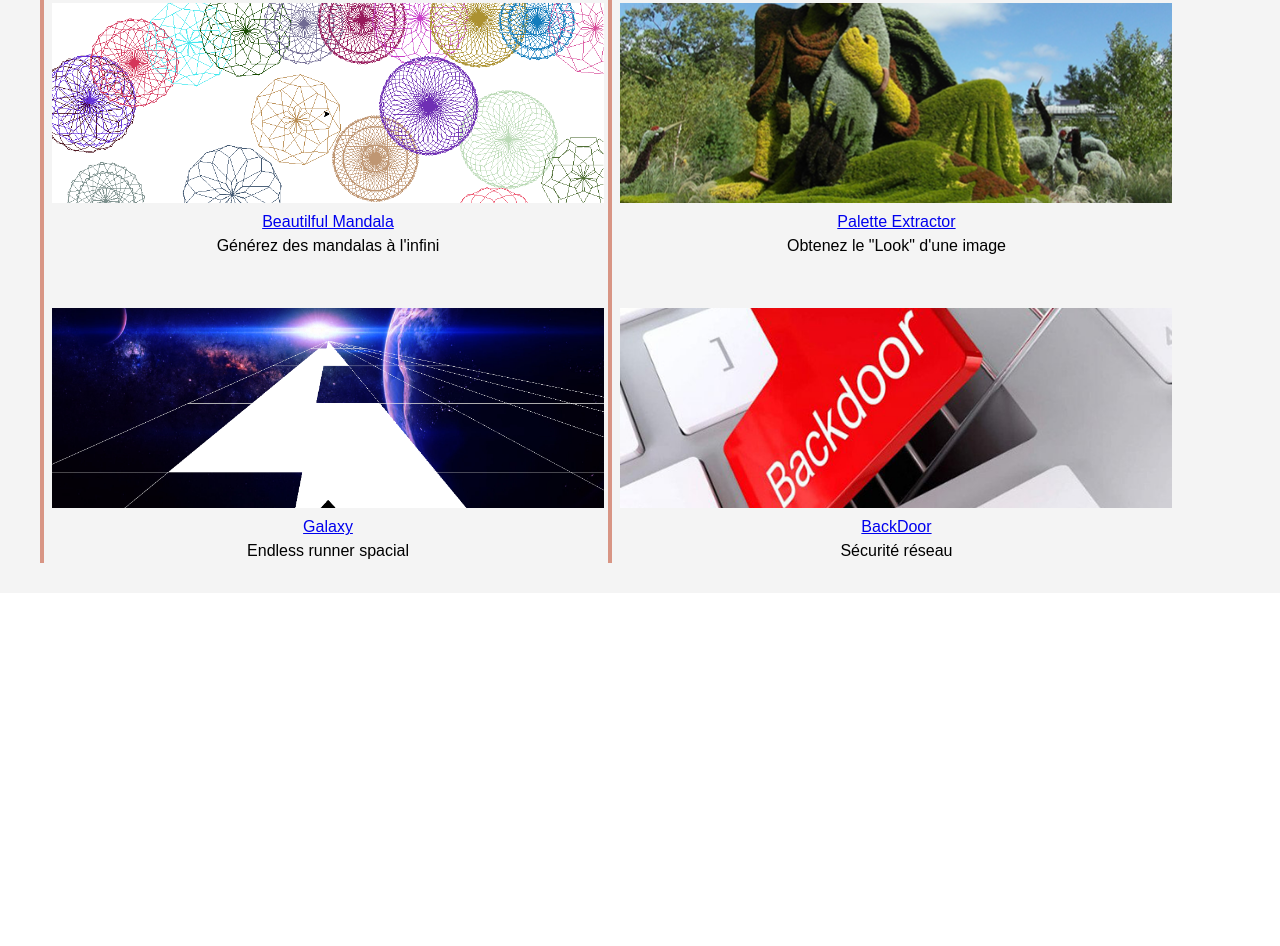
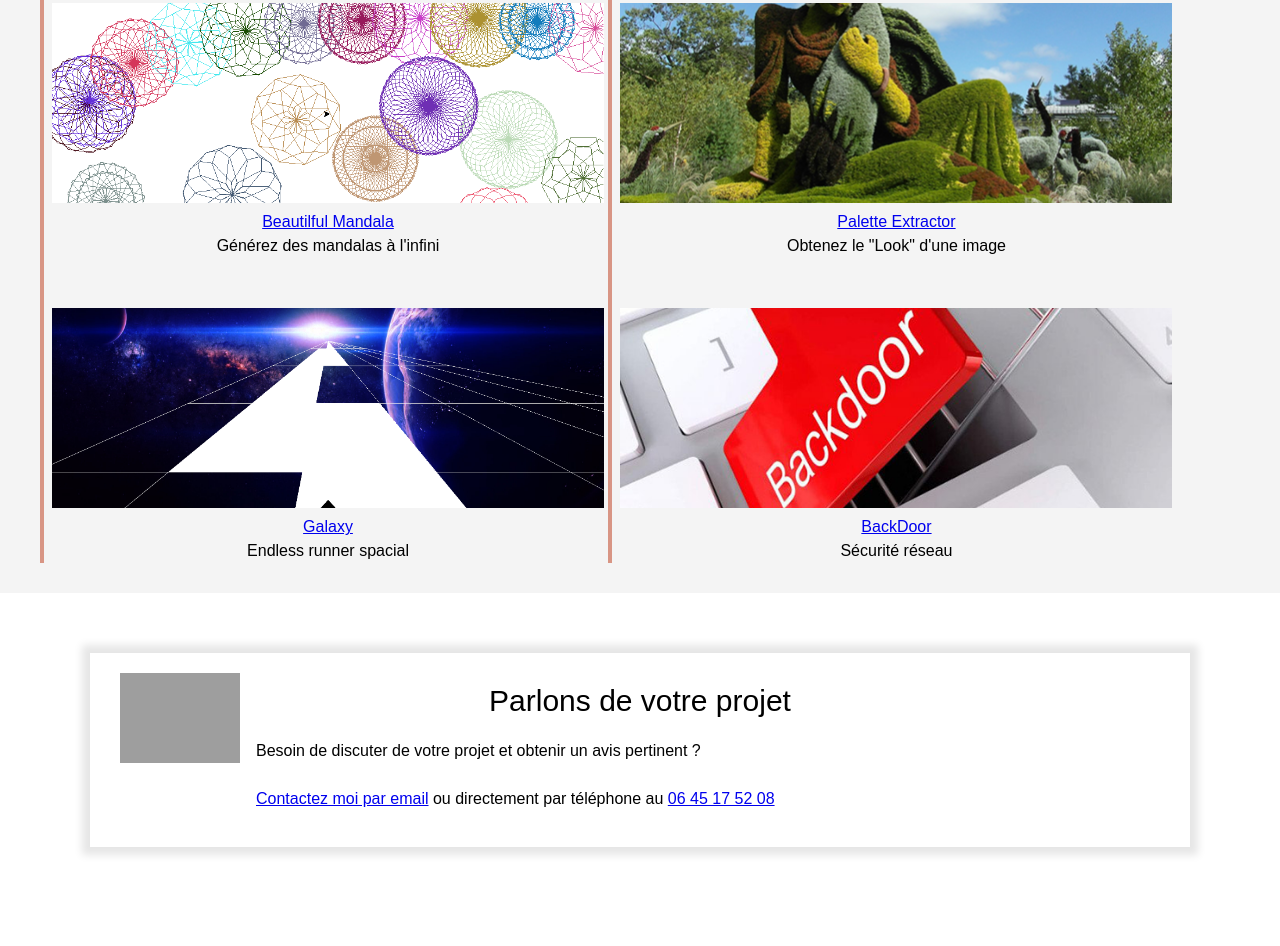
Before and after one commit to Thesirix/pagepresentation, a plain HTML site: page index.html in a window 1280 px wide. Shown: the part 2049-2995 px from the top of the page. Before the commit the page ends 2642 px from the top, so only its background shows below. Drawn offline with Linux system fonts and the light colour scheme.

Commit message:
Update index.html

```diff
--- a/index.html
+++ b/index.html
@@ -211,5 +211,7 @@
 
     </div>
 
+    <!-- SECTION BLANCHE FRAME -->
+    <iframe src="contact-frame.html" title="Contact"></iframe>
   </body>
 </html>
```
